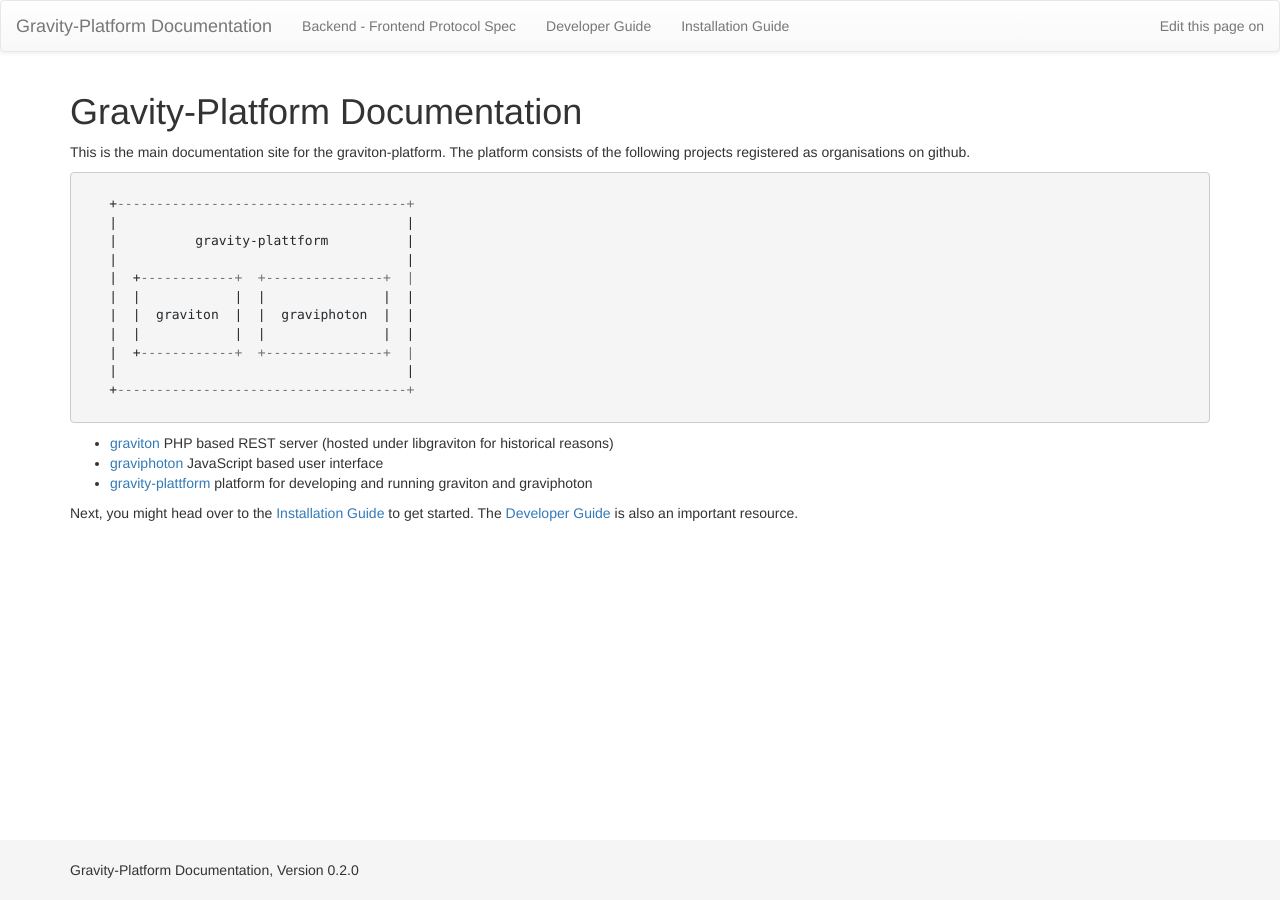
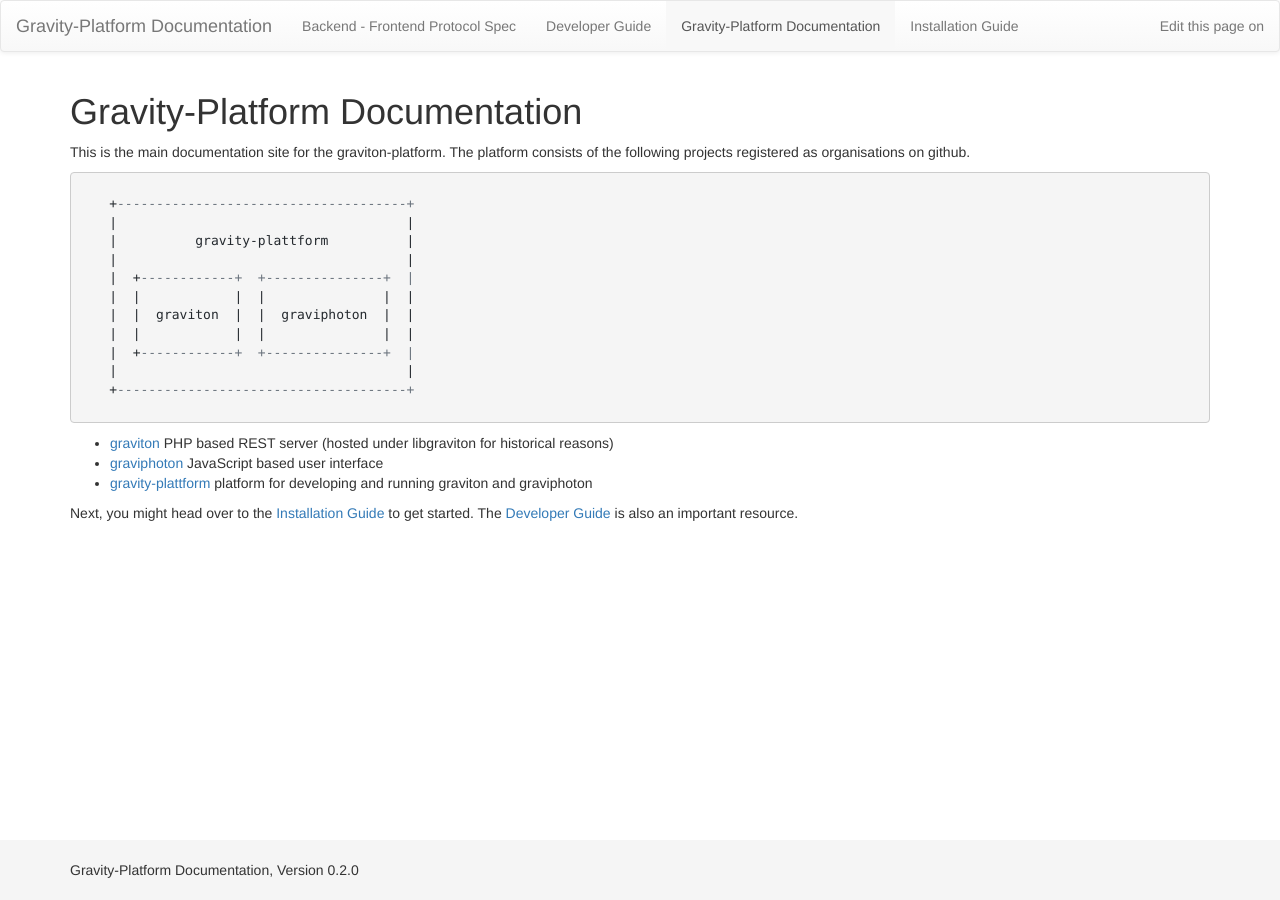
Before and after one commit to gravity-platform/doc, a Jekyll site: the page built from index.md, in a window 1280 px wide. Built offline with Jekyll 4.4.1, drawn with Linux system fonts in a browser that asks for light colours; nearby versions of some CDN libraries; Markdown is read by kramdown in place of the engine named in the settings.

Commit message:
make current page active in nav

```diff
--- a/_layouts/default.html
+++ b/_layouts/default.html
@@ -27,7 +27,9 @@
           <ul class="nav navbar-nav">
             {% for node in site.pages %}
               {% if node.url != "/index.html" %}
-                {% if node.path != page.path %}
+                {% if node.path == page.path %}
+                  <li class="active"><a href="/doc{{node.url}}">{{node.title}}</a></li>
+		{% else %}
                   <li><a href="/doc{{node.url}}">{{node.title}}</a></li>
                 {% endif %}
               {% endif %}
```
